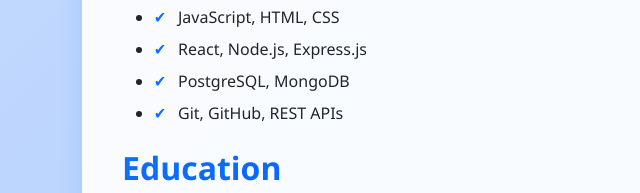
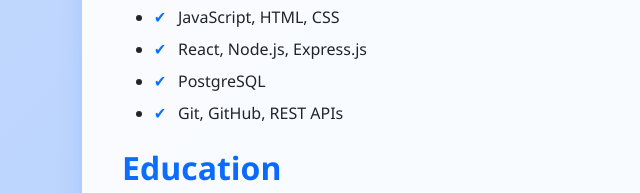
Before and after one commit to MahmoudALhaddad/portfolio, a plain HTML site: page about.html in a window 1280 px wide. Shown: the part 354-547 px from the top of the page, 0-640 px from the left. Drawn offline with nearby package versions, Linux system fonts and the light colour scheme.

Commit message:
about.html

```diff
--- a/about.html
+++ b/about.html
@@ -114,7 +114,7 @@
       <ul>
         <li>JavaScript, HTML, CSS</li>
         <li>React, Node.js, Express.js</li>
-        <li>PostgreSQL, MongoDB</li>
+        <li>PostgreSQL</li>
         <li>Git, GitHub, REST APIs</li>
       </ul>
 
```
